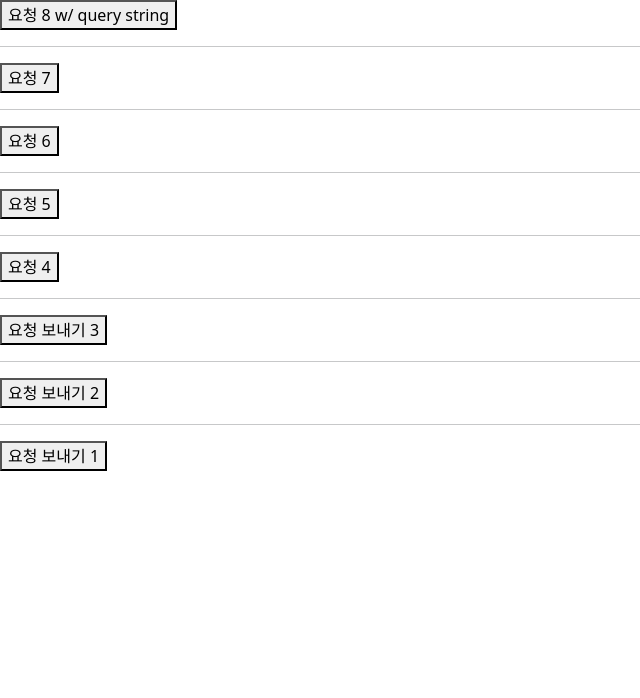
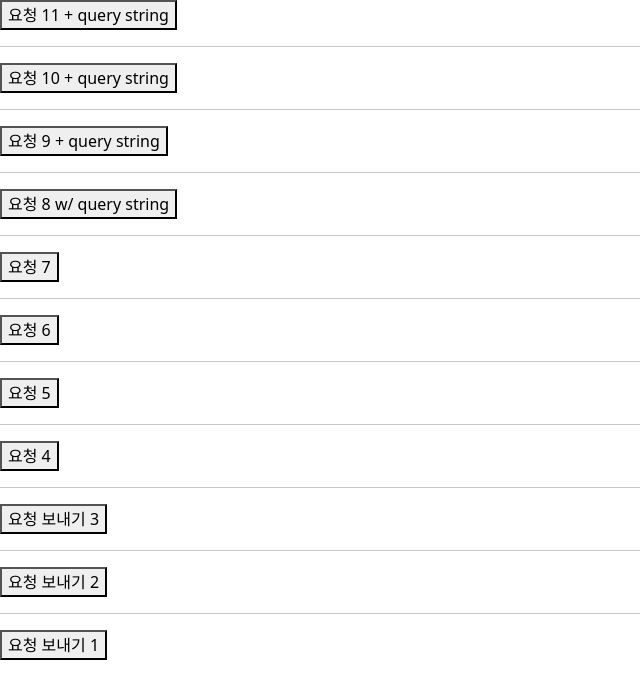
Before and after one commit to sebaek/react-20250630, a React (Vite) app: page / in a window 1280 px wide. Shown: the top 698 px of the page, without its empty margins (0-640 px from the left). Built offline with nearby package versions, Linux system fonts and the light colour scheme.

Commit message:
query string 보내기

```diff
--- a/src/App53.jsx
+++ b/src/App53.jsx
@@ -54,8 +54,30 @@ function App53(props) {
     axios.get("/api/main28/sub8?name=son&age=33");
   }
 
+  function handleButton9Click() {
+    axios.get("/api/main28/sub9?address=seoul&score=88.12");
+  }
+
+  function handleButton10Click() {
+    // query string 직접 완성
+    axios.get("/api/main28/sub10?address=서울 강남&score=88.12");
+  }
+
+  function handleButton11Click() {
+    // config의 params에 객체를 넣는 방법
+    axios.get("/api/main28/sub11", {
+      params: { address: "서울 신촌", score: "77.77" },
+    });
+  }
+
   return (
     <div>
+      <button onClick={handleButton11Click}>요청 11 + query string</button>
+      <hr />
+      <button onClick={handleButton10Click}>요청 10 + query string</button>
+      <hr />
+      <button onClick={handleButton9Click}>요청 9 + query string</button>
+      <hr />
       <button onClick={handleButton8Click}>요청 8 w/ query string</button>
       <hr />
       {/*연습 : axios.get 메소드 활용해서 7버튼 클릭시 get /api/main28/sub7 요청 보내기*/}
```
